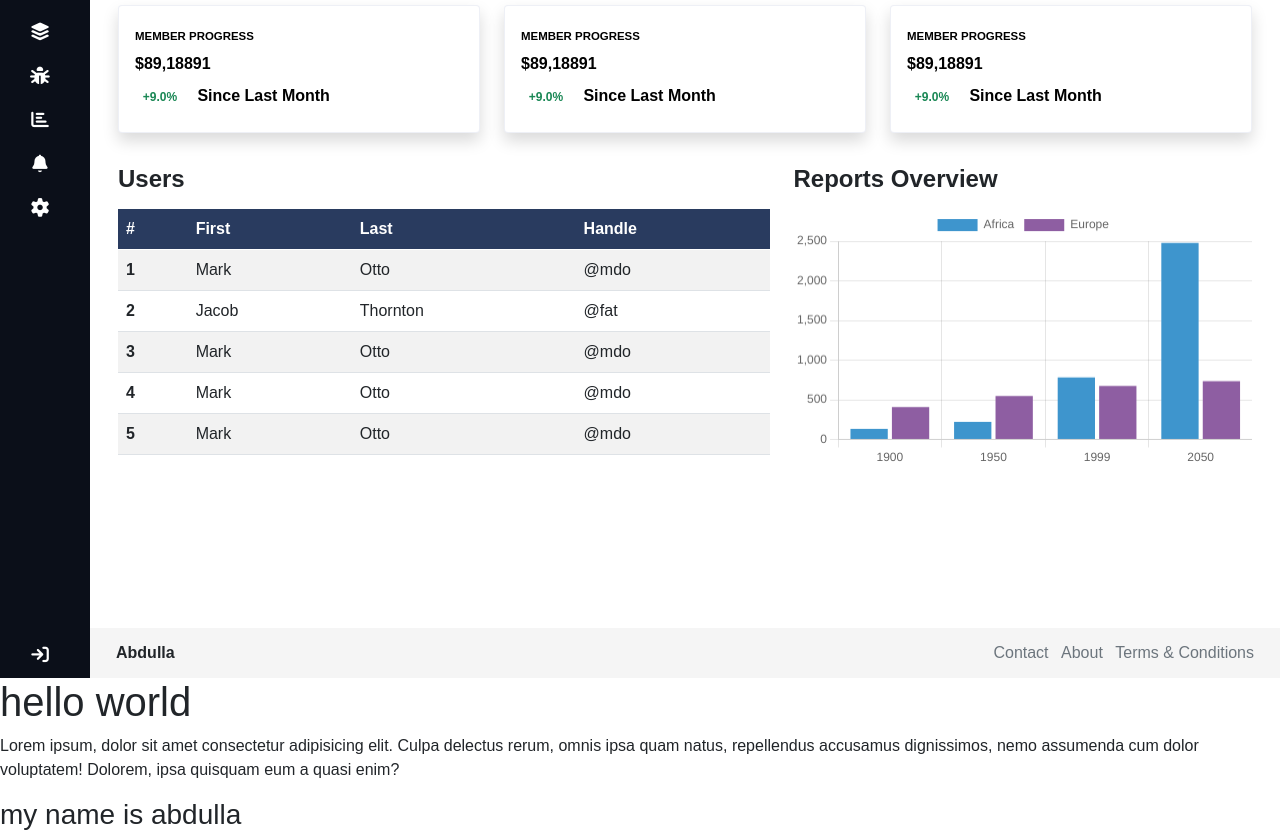
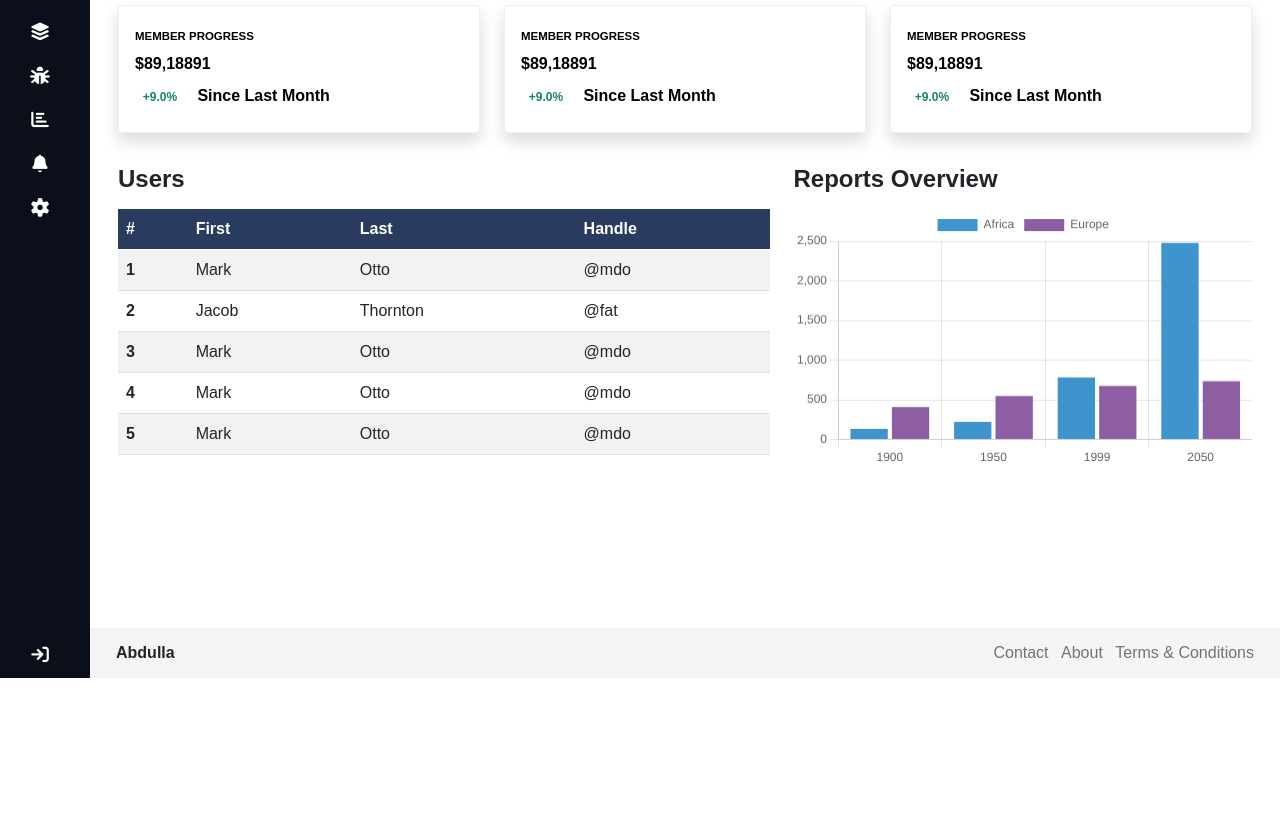
Before and after one commit to Abdulla-krd/dashbord, a plain HTML site: page index.html in a window 1280 px wide. Shown: the part 122-962 px from the top of the page. After the commit the page ends 800 px from the top, so only its background shows below. Drawn offline with nearby package versions, Linux system fonts and the light colour scheme.

Commit message:
increse the name

```diff
--- a/app.js
+++ b/app.js
@@ -35,3 +35,9 @@ new Chart(document.getElementById("bar-chart-grouped"), {
       }
     }
 });
+
+
+function helloworld(){
+  console.log("hello my name is abdull hatam")
+  return this
+}
--- a/index.html
+++ b/index.html
@@ -308,17 +308,6 @@
       </div>
     </div>
 
-
-
-    <h1>hello world</h1>
-    <p>
-      Lorem ipsum, dolor sit amet consectetur adipisicing elit. Culpa delectus rerum, omnis ipsa quam natus, repellendus accusamus dignissimos, nemo assumenda cum dolor voluptatem! Dolorem, ipsa quisquam eum a quasi enim?
-
-    </p>
-    <h3>my name is abdulla</h3>
-
-
-
     <script src="https://cdn.jsdelivr.net/npm/chart.js"></script>
     <script
       src="https://cdn.jsdelivr.net/npm/bootstrap@5.0.2/dist/js/bootstrap.bundle.min.js"
```
